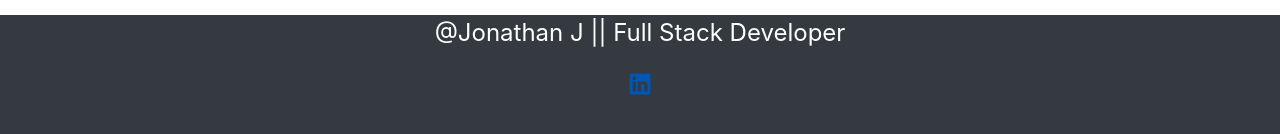
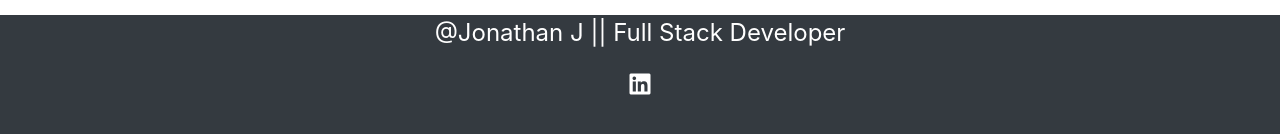
Before and after one commit to jonathanj101/Stock-Trading-App, a React (Create React App) app in the folder client/: page /summary in a window 1280 px wide. In both pictures the pointer is over the link 640 px from the left and 738 px from the top of the page. Shown: the part 654-788 px from the top of the page. Built offline with nearby package versions, Linux system fonts and the light colour scheme; the HTML template or start-up script is replaced by a standard one.

Commit message:
added styling for footer component

```diff
--- a/client/src/App.css
+++ b/client/src/App.css
@@ -0,0 +1,3 @@
+.lindkedIn_div:hover {
+  color: white;
+}
```
